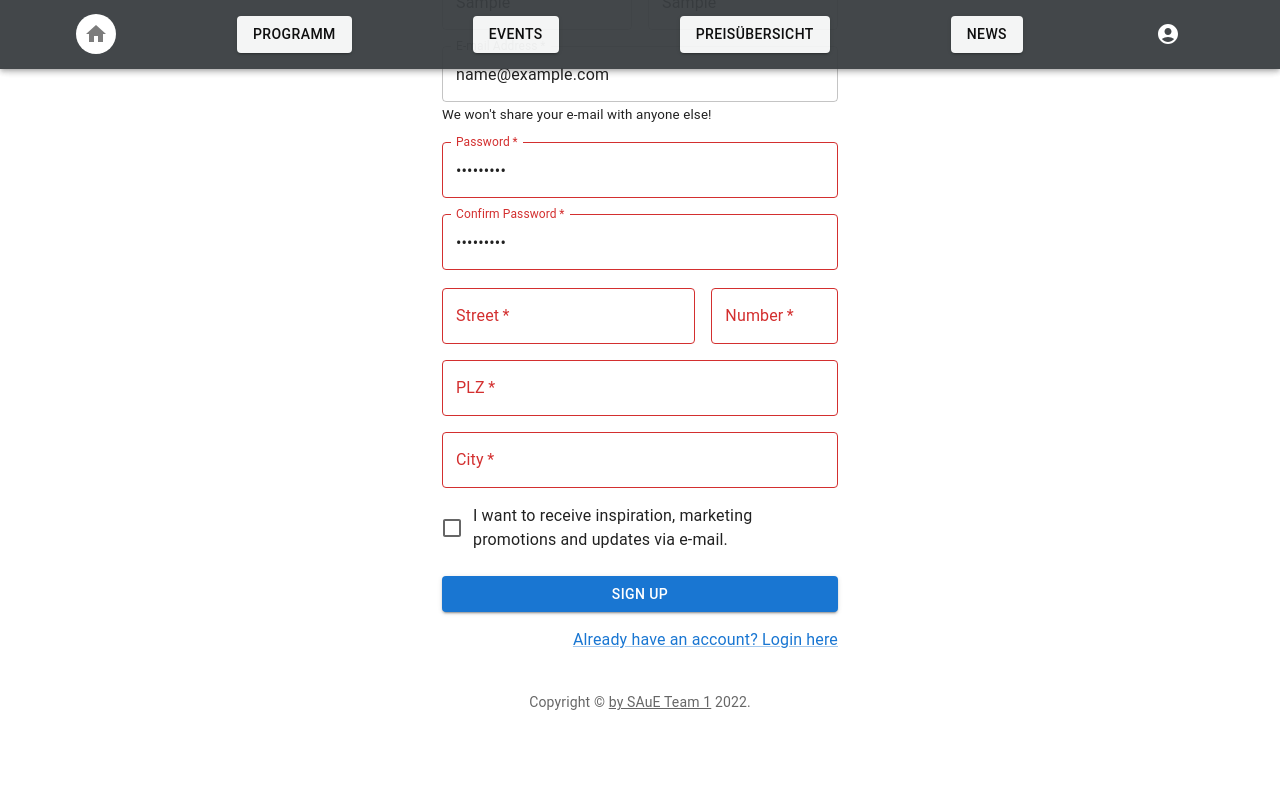
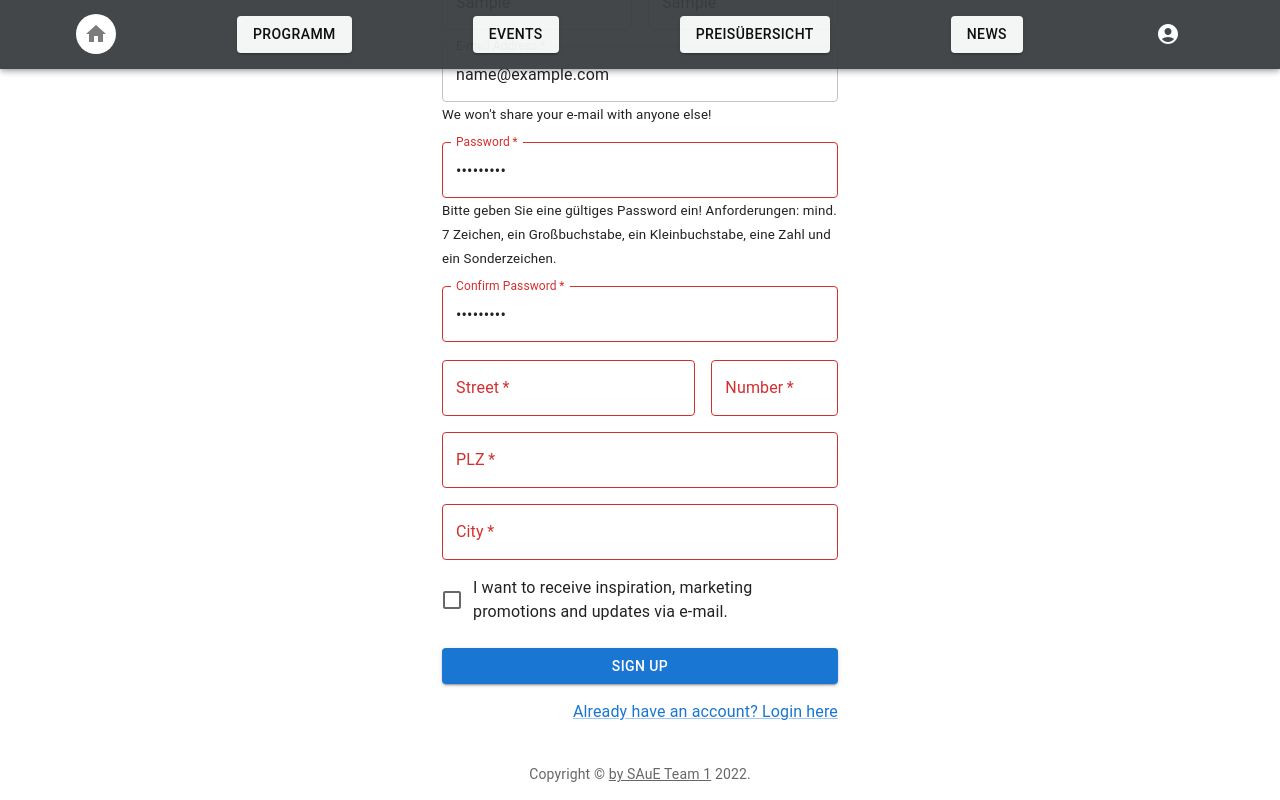
Before and after one commit to DrBackmischung/Kino-Frontend, a React (Create React App) app: page /SignUpPage in a window 1280 px wide. Both pictures are taken after typing "Sample", "Sample", "Sample", "name@example.com", "Sample123", "Sample123" into the empty fields and a click on the button "SIGN UP". Shown: the part 338-1138 px from the top of the page. Built offline with nearby package versions, Linux system fonts and the light colour scheme; no server answers.

Commit message:
KINO-303

```diff
--- a/src/app/components/SignUp.tsx
+++ b/src/app/components/SignUp.tsx
@@ -167,7 +167,7 @@ function SignUp(props: any) {
                       {...field}
                       required
                       fullWidth
-                      label="User Name"
+                      label="Username"
                       autoFocus
                       onChange={(e: any) => {
                         setUserName(e.target.value);
@@ -179,11 +179,6 @@ function SignUp(props: any) {
                     />
                   )}
                 />
-
-                {
-                  // errors.userName && (
-                  // <span>Bitte gebe einen gültigen Benutzernamen ein!</span>)
-                }
               </Grid>
               <Grid item xs={12} sm={6}>
                 <Controller
@@ -292,6 +287,14 @@ function SignUp(props: any) {
                     />
                   )}
                 />
+
+                {errors.password && (
+                  <small>
+                    Bitte geben Sie eine gültiges Password ein! Anforderungen:
+                    mind. 7 Zeichen, ein Großbuchstabe, ein Kleinbuchstabe, eine
+                    Zahl und ein Sonderzeichen.
+                  </small>
+                )}
               </Grid>
               <Grid item xs={12}>
                 <Controller
--- a/src/app/pages/SignInPage.tsx
+++ b/src/app/pages/SignInPage.tsx
@@ -137,11 +137,6 @@ export default function SignIn(props: any) {
               />
             )}
           />
-
-          {
-            // errors.userName && (
-            // <span>Bitte gebe einen gültigen Benutzernamen ein!</span>)
-          }
           <Controller
             name="userPassword"
             control={control}
@@ -171,6 +166,13 @@ export default function SignIn(props: any) {
               />
             )}
           />
+          {errors.userPassword && (
+            <small>
+              Bitte geben Sie eine gültiges Password ein! Anforderungen: mind. 7
+              Zeichen, ein Großbuchstabe, ein Kleinbuchstabe, eine Zahl und ein
+              Sonderzeichen.
+            </small>
+          )}
 
           <FormControlLabel
             control={<Checkbox value="remember" color="primary" />}
```
